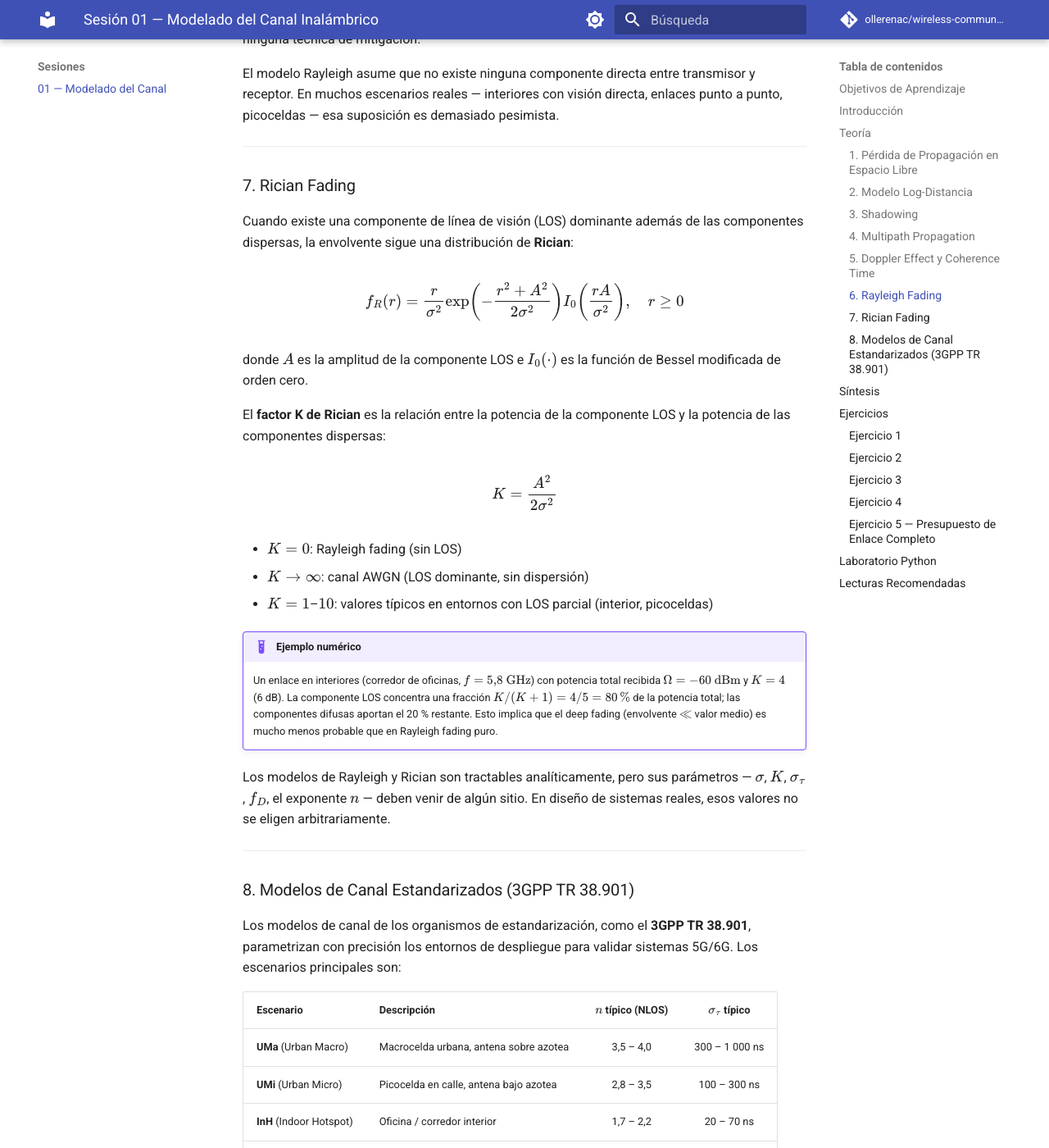
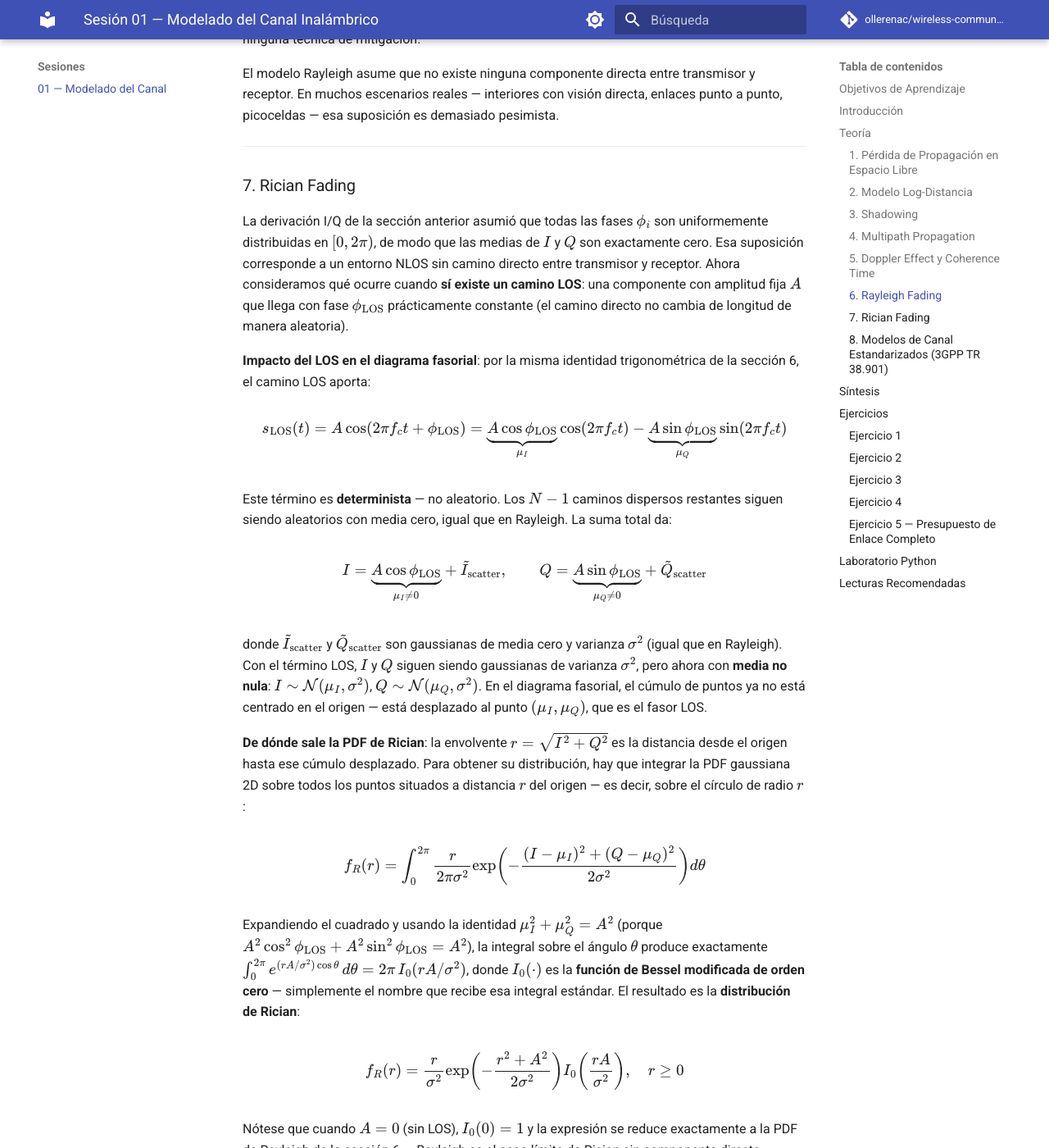
Before and after one commit to ollerenac/wireless-communication-systems, an MkDocs documentation site: the page built from docs/sessions/01-channel-modeling/index.md, in a window 1280 px wide and 1400 px high, scrolled down 15044 px. Shown: the whole window at 82% size. Built offline with MkDocs 1.6.1 and Material for MkDocs 9.7.7, drawn with Linux system fonts in a browser that asks for light colours; comment, search, counter and statistics services are not loaded; some of the changed text lies outside the part shown.

Commit message:
session 01: rewrite section 7 (Rician Fading) with I/Q derivation
Derives Rician distribution from the same I/Q framework as Rayleigh:
LOS component adds deterministic offset (mu_I, mu_Q) to the phasor
cluster, shifting it away from the origin. Explains why I_0 appears
(integral of 2D Gaussian over circle of radius r). Derives K factor
from LOS/scatter power ratio. Integrates rayleigh-rician-pdf.png with
guided reading. Shows Rayleigh as the K=0 limit algebraically.

Co-Authored-By: Claude Sonnet 4.6 <noreply@anthropic.com>

```diff
--- a/docs/sessions/01-channel-modeling/index.md
+++ b/docs/sessions/01-channel-modeling/index.md
@@ -282,22 +282,46 @@ El modelo Rayleigh asume que no existe ninguna componente directa entre transmis
 
 ### 7. Rician Fading
 
-Cuando existe una componente de línea de visión (LOS) dominante además de las componentes dispersas, la envolvente sigue una distribución de **Rician**:
+La derivación I/Q de la sección anterior asumió que todas las fases $\phi_i$ son uniformemente distribuidas en $[0, 2\pi)$, de modo que las medias de $I$ y $Q$ son exactamente cero. Esa suposición corresponde a un entorno NLOS sin camino directo entre transmisor y receptor. Ahora consideramos qué ocurre cuando **sí existe un camino LOS**: una componente con amplitud fija $A$ que llega con fase $\phi_\text{LOS}$ prácticamente constante (el camino directo no cambia de longitud de manera aleatoria).
+
+**Impacto del LOS en el diagrama fasorial**: por la misma identidad trigonométrica de la sección 6, el camino LOS aporta:
+
+$$s_\text{LOS}(t) = A\cos(2\pi f_c t + \phi_\text{LOS}) = \underbrace{A\cos\phi_\text{LOS}}_{\mu_I} \cos(2\pi f_c t) - \underbrace{A\sin\phi_\text{LOS}}_{\mu_Q} \sin(2\pi f_c t)$$
+
+Este término es **determinista** — no aleatorio. Los $N-1$ caminos dispersos restantes siguen siendo aleatorios con media cero, igual que en Rayleigh. La suma total da:
+
+$$I = \underbrace{A\cos\phi_\text{LOS}}_{\mu_I \neq 0} + \tilde{I}_\text{scatter}, \qquad Q = \underbrace{A\sin\phi_\text{LOS}}_{\mu_Q \neq 0} + \tilde{Q}_\text{scatter}$$
+
+donde $\tilde{I}_\text{scatter}$ y $\tilde{Q}_\text{scatter}$ son gaussianas de media cero y varianza $\sigma^2$ (igual que en Rayleigh). Con el término LOS, $I$ y $Q$ siguen siendo gaussianas de varianza $\sigma^2$, pero ahora con **media no nula**: $I \sim \mathcal{N}(\mu_I, \sigma^2)$, $Q \sim \mathcal{N}(\mu_Q, \sigma^2)$. En el diagrama fasorial, el cúmulo de puntos ya no está centrado en el origen — está desplazado al punto $(\mu_I, \mu_Q)$, que es el fasor LOS.
+
+**De dónde sale la PDF de Rician**: la envolvente $r = \sqrt{I^2 + Q^2}$ es la distancia desde el origen hasta ese cúmulo desplazado. Para obtener su distribución, hay que integrar la PDF gaussiana 2D sobre todos los puntos situados a distancia $r$ del origen — es decir, sobre el círculo de radio $r$:
+
+$$f_R(r) = \int_0^{2\pi} \frac{r}{2\pi\sigma^2} \exp\!\left(-\frac{(I-\mu_I)^2 + (Q-\mu_Q)^2}{2\sigma^2}\right) d\theta$$
+
+Expandiendo el cuadrado y usando la identidad $\mu_I^2 + \mu_Q^2 = A^2$ (porque $A^2\cos^2\phi_\text{LOS} + A^2\sin^2\phi_\text{LOS} = A^2$), la integral sobre el ángulo $\theta$ produce exactamente $\int_0^{2\pi} e^{(rA/\sigma^2)\cos\theta}\,d\theta = 2\pi\, I_0(rA/\sigma^2)$, donde $I_0(\cdot)$ es la **función de Bessel modificada de orden cero** — simplemente el nombre que recibe esa integral estándar. El resultado es la **distribución de Rician**:
 
 $$f_R(r) = \frac{r}{\sigma^2}\exp\!\left(-\frac{r^2 + A^2}{2\sigma^2}\right) I_0\!\left(\frac{rA}{\sigma^2}\right), \quad r \geq 0$$
 
-donde $A$ es la amplitud de la componente LOS e $I_0(\cdot)$ es la función de Bessel modificada de orden cero.
+Nótese que cuando $A = 0$ (sin LOS), $I_0(0) = 1$ y la expresión se reduce exactamente a la PDF de Rayleigh de la sección 6 — Rayleigh es el caso límite de Rician sin componente directa.
 
-El **factor K de Rician** es la relación entre la potencia de la componente LOS y la potencia de las componentes dispersas:
+**El factor K de Rician**: es conveniente expresar la distribución en función de la relación entre la potencia LOS y la potencia de las componentes dispersas. La potencia de la componente LOS es $A^2/2$ (valor cuadrático medio de $A\cos(2\pi f_c t + \phi_\text{LOS})$). La potencia total de las componentes dispersas es $\sigma_I^2 + \sigma_Q^2 = 2\sigma^2$. El cociente define el **factor K**:
 
-$$K = \frac{A^2}{2\sigma^2}$$
+$$K = \frac{A^2/2}{\sigma^2 + \sigma^2} = \frac{A^2}{2\sigma^2}$$
 
-- $K = 0$: Rayleigh fading (sin LOS)
-- $K \to \infty$: canal AWGN (LOS dominante, sin dispersión)
-- $K = 1$–$10$: valores típicos en entornos con LOS parcial (interior, picoceldas)
+Con este parámetro, los dos extremos quedan perfectamente caracterizados:
+
+- $K = 0$ ($A = 0$): sin LOS → Rayleigh fading
+- $K \to \infty$ ($\sigma \to 0$): sin dispersión → canal puramente determinista, equivalente a AWGN
+- $K = 1$–$10$ (0–10 dB): LOS parcial, típico en interiores, picoceldas y enlaces punto a punto
+
+**Efecto sobre la BER**: con LOS, el cúmulo de puntos en el diagrama fasorial está desplazado hacia $A$ — lejos del origen. El deep fading requiere que el ruido aleatorio sea suficientemente grande como para arrastrar el fasor resultante hasta cerca de cero, lo que ocurre con mucha menor frecuencia que en Rayleigh. A medida que $K$ crece, la PDF de la envolvente se estrecha y su pico se aleja del origen, reduciendo la probabilidad de deep fades y mejorando la BER.
+
+![Distribución de Rician para distintos valores de K](figures/rayleigh-rician-pdf.png)
+
+La figura muestra la PDF de la envolvente para K = 0 (Rayleigh), 1, $\sqrt{10}$ y 10. Con K = 0, la PDF tiene su máximo cerca del origen y una cola izquierda ancha — los deep fades son frecuentes. Al aumentar K, el pico se desplaza hacia la derecha y la distribución se estrecha: la envolvente es más predecible y concentrada alrededor de su valor medio. Para K = 10 (10 dB), la PDF se asemeja a una gaussiana estrecha — el canal se comporta casi como AWGN.
 
 !!! example "Ejemplo numérico"
-    Un enlace en interiores (corredor de oficinas, $f = 5{,}8\ \text{GHz}$) con potencia total recibida $\Omega = -60\ \text{dBm}$ y $K = 4$ (6 dB). La componente LOS concentra una fracción $K/(K+1) = 4/5 = 80\,\%$ de la potencia total; las componentes difusas aportan el 20 % restante. Esto implica que el deep fading (envolvente $\ll$ valor medio) es mucho menos probable que en Rayleigh fading puro.
+    Un enlace en interiores (corredor de oficinas, $f = 5{,}8\ \text{GHz}$) con potencia total recibida $\Omega = -60\ \text{dBm}$ y $K = 4$ (6 dB). El factor K relaciona las potencias LOS y difusa: $K/(K+1) = 4/5 = 80\,\%$ de la potencia total está concentrada en la componente LOS; las componentes dispersas aportan sólo el 20 % restante. El fasor resultante rara vez se aleja del valor LOS dominante, por lo que la probabilidad de deep fading es mucho menor que en Rayleigh fading puro con la misma potencia media.
 
 Los modelos de Rayleigh y Rician son tractables analíticamente, pero sus parámetros — $\sigma$, $K$, $\sigma_\tau$, $f_D$, el exponente $n$ — deben venir de algún sitio. En diseño de sistemas reales, esos valores no se eligen arbitrariamente.
 
```
